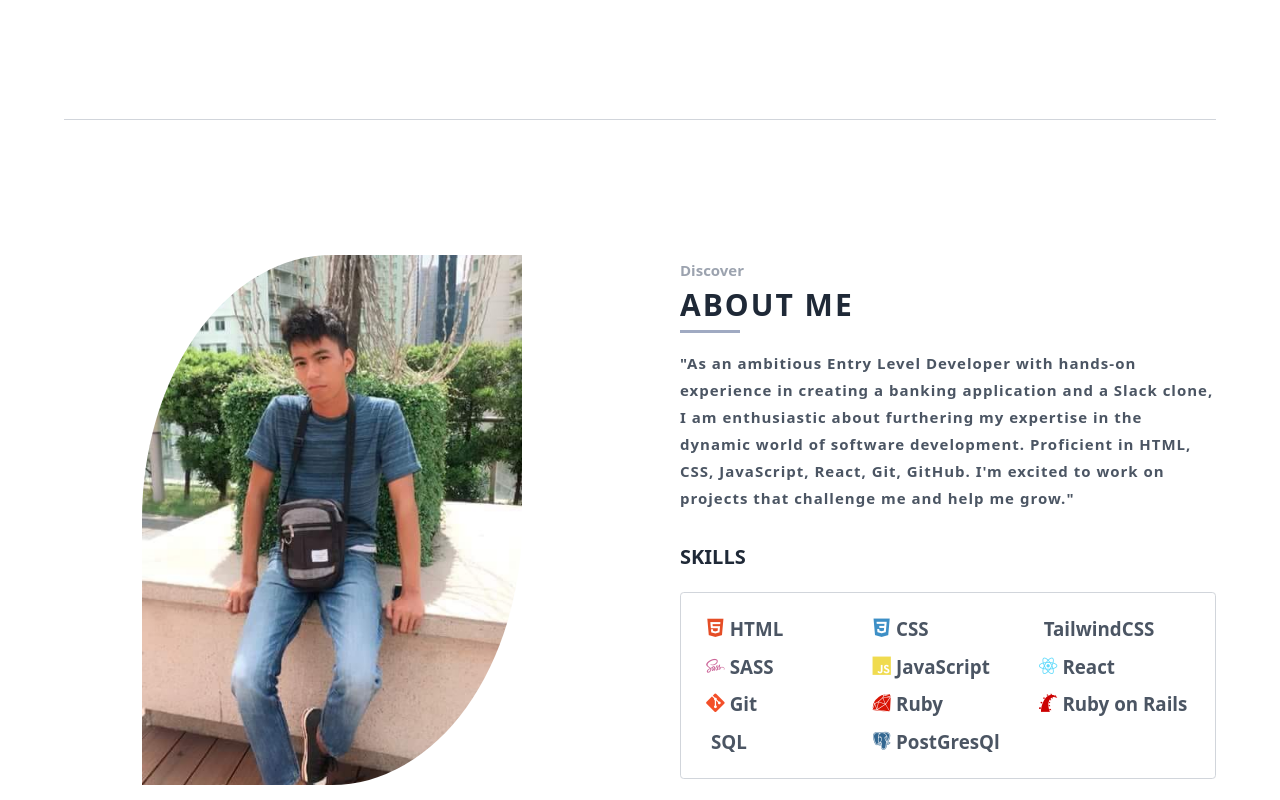
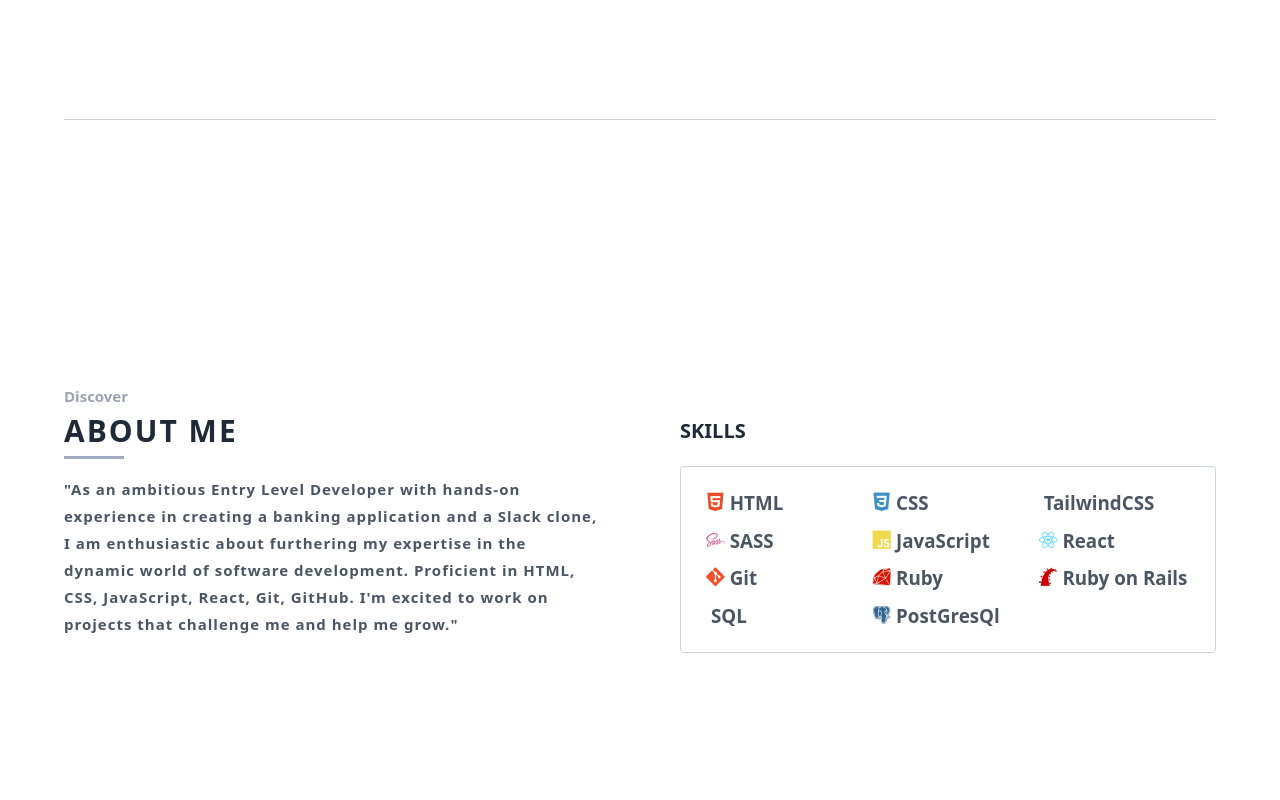
Before and after one commit to Dng120696/MyPortfolio, a React (Vite) app: page / in a window 1280 px wide. Shown: the part 680-1480 px from the top of the page. Built offline with nearby package versions, Linux system fonts and the light colour scheme; some icons are missing.

Commit message:
update my resume and remove my picture in my about page

```diff
--- a/src/pages/About.jsx
+++ b/src/pages/About.jsx
@@ -4,16 +4,9 @@ function About() {
   return (
     <section
       id="about"
-      className="w-[clamp(30rem,90%,120rem)]  m-auto h-min md:h-screen py-32 lg:py-0 grid lg:grid-cols-2 gap-32 border-b-[1px] dark:border-gray-600 border-gray-300"
+      className="w-[clamp(30rem,90%,120rem)]  m-auto py-32 lg:py-0 border-b-[1px] h-min md:h-screen flex items-center dark:border-gray-600 border-gray-300"
     >
-      <div className="hidden lg:flex items-center justify-center">
-        <img
-          src={profile2}
-          alt=""
-          className="about_img h-[53rem] w-[38rem] m-auto object-cover"
-        />
-      </div>
-      <div className=" flex items-center justify-center flex-col">
+      <div className=" grid lg:grid-cols-2  md:gap-20 lg:gap-32  ">
         <article>
           <div className="about_me">
             <p className="dark:text-gray-400 text-gray-400 font-bold text-2xl mb-4">
```
Also changed, not shown: 1 other file (tests, documents, lock files or other folders).
